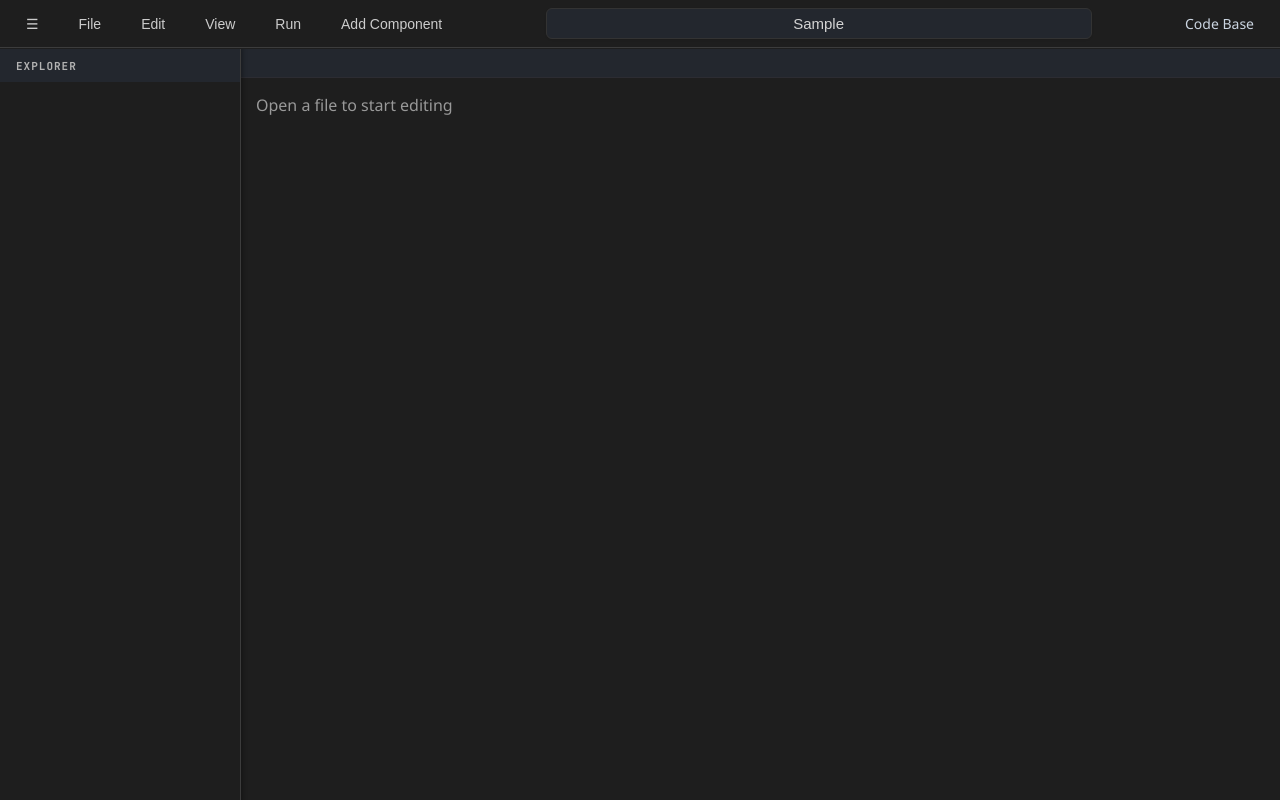
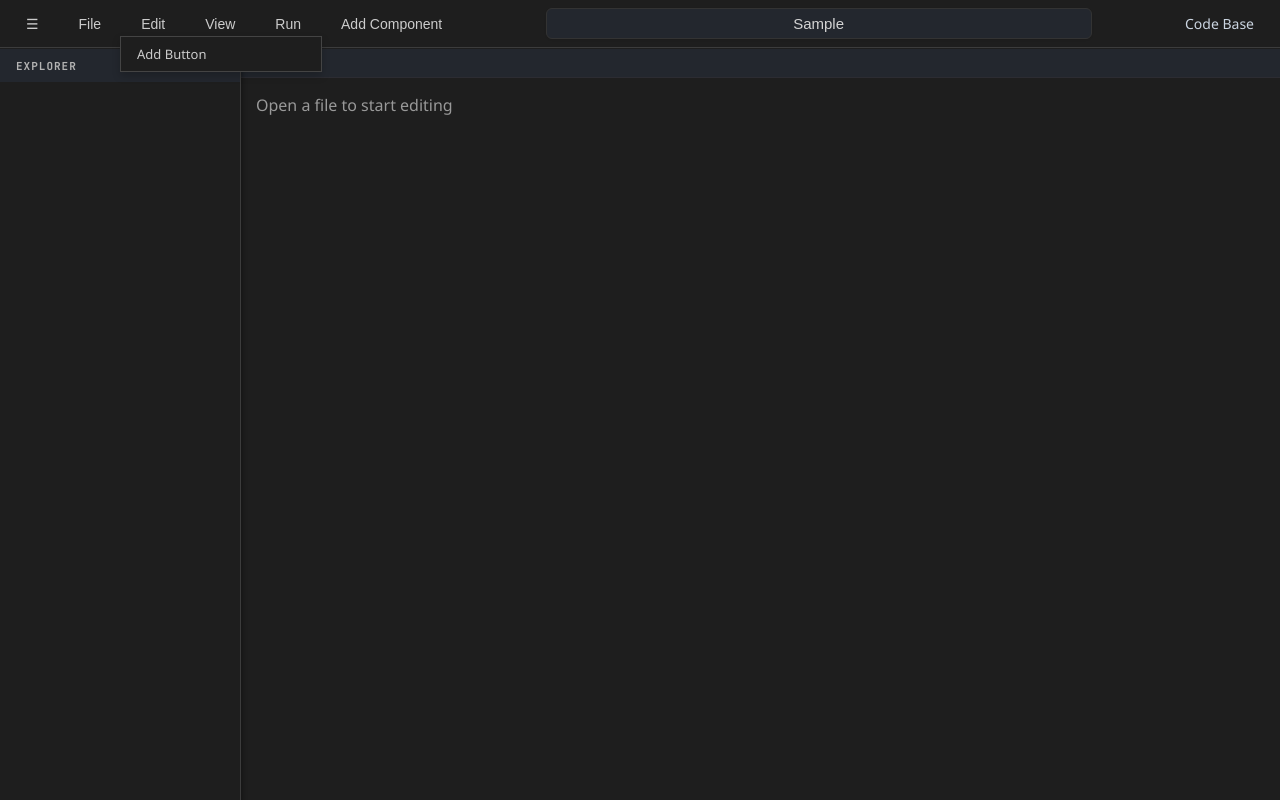
Before and after one commit to Kiruthick-07/Code-Base-Electron-App, a React (Vite) app in the folder Code Editor/: page / in a window 1280 px wide. Both pictures are taken after typing "Sample" into the empty fields and a click on the button "Add Component". Built offline with nearby package versions, Linux system fonts and the light colour scheme; some icons are missing.

Commit message:
Fix : Button fix

```diff
--- a/Code Editor/src/Components/Header.css
+++ b/Code Editor/src/Components/Header.css
@@ -81,7 +81,7 @@
   background-color: #2a2a2a;
   color: white;
 }
-.edit-dropdown-menu , .view-dropdown-menu , .run-dropdown-menu{
+.edit-dropdown-menu , .view-dropdown-menu , .run-dropdown-men ,.add-component-dropdown-menu{
   position: fixed;
   top: 36px;
   left: 120px;
@@ -91,7 +91,7 @@
   z-index: 1100;
   box-shadow: 0 4px 8px rgba(0,0,0,0.2);
 }
-.edit-dropdown-item, .view-dropdown-item , .run-dropdown-item{
+.edit-dropdown-item, .view-dropdown-item , .run-dropdown-item,.add-component-dropdown-item{
   padding: 8px 16px;
   font-size: 13px;
   color: #ccc;
--- a/Code Editor/src/Components/Header.jsx
+++ b/Code Editor/src/Components/Header.jsx
@@ -6,6 +6,7 @@ const Header = ({ setExplorerTree, openFileInTab }) => {
   const [editMenuOpen, setEditMenuOpen] = useState(false);
   const [viewMenuOpen, setViewMenuOpen] = useState(false);
   const [runMenuOpen, setRunMenuOpen] = useState(false);
+  const [addComponentMenuOpen, setAddComponentMenuOpen] = useState(false);
 
   const menuRef = useRef(null);
 
@@ -70,7 +71,7 @@ const Header = ({ setExplorerTree, openFileInTab }) => {
           <button className="menu-btn" onClick={() => setEditMenuOpen(prev => !prev)}>Edit</button>
           <button className="menu-btn" onClick={() => setViewMenuOpen(prev => !prev)}>View</button>
           <button className="menu-btn" onClick={() => setRunMenuOpen(prev => !prev)}>Run</button>
-          <button className="menu-btn">Add Component</button>
+          <button className="menu-btn" onClick={() => setAddComponentMenuOpen(prev => !prev)}>Add Component</button>
 
           {/* File Menu Dropdown */}
           {fileMenuOpen && (
@@ -120,6 +121,13 @@ const Header = ({ setExplorerTree, openFileInTab }) => {
           </div>
         )}
 
+        {/* Add Component Menu Dropdown */}
+        {addComponentMenuOpen && (
+          <div className="add-component-dropdown-menu">
+            <div className="add-component-dropdown-item">Add Button</div>
+          </div>
+        )}
+
         <div className="search-bar-container">
           <input className="search-bar" type="text" placeholder="Search..." />
         </div>
```
